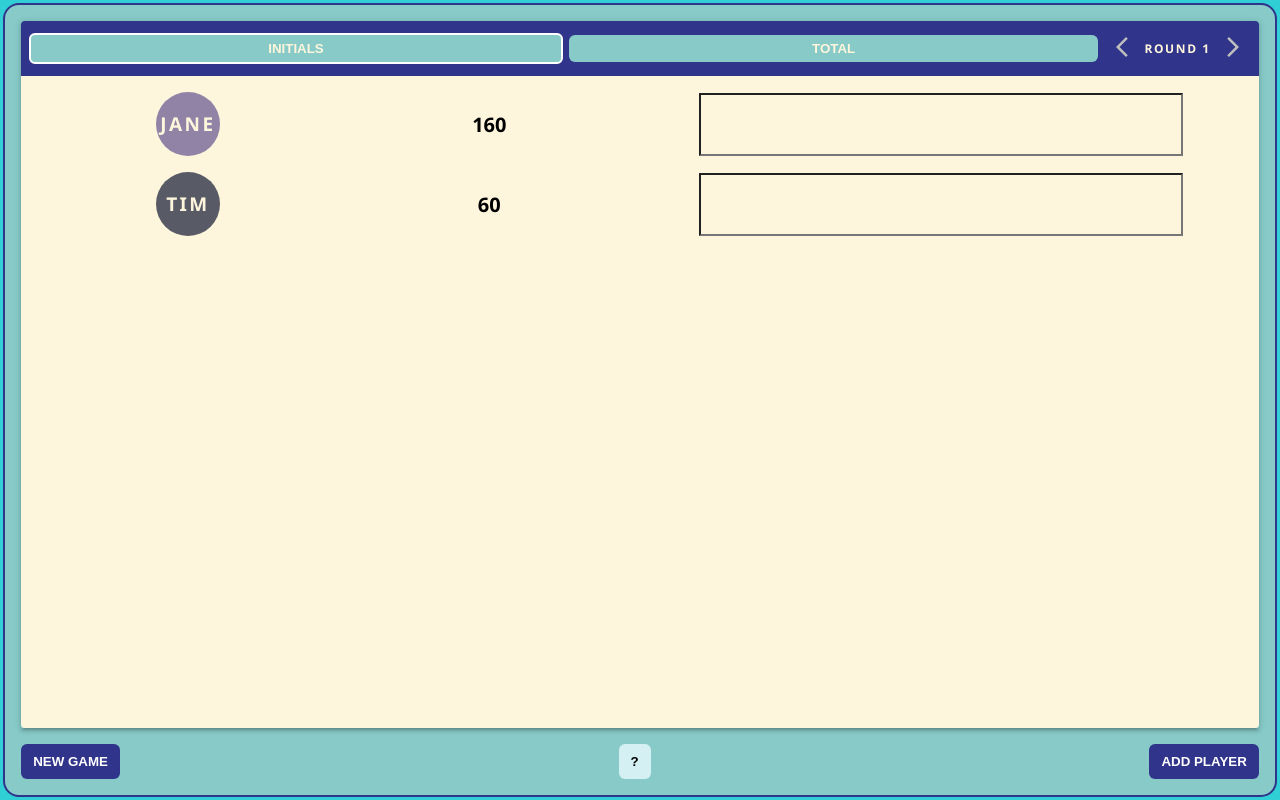
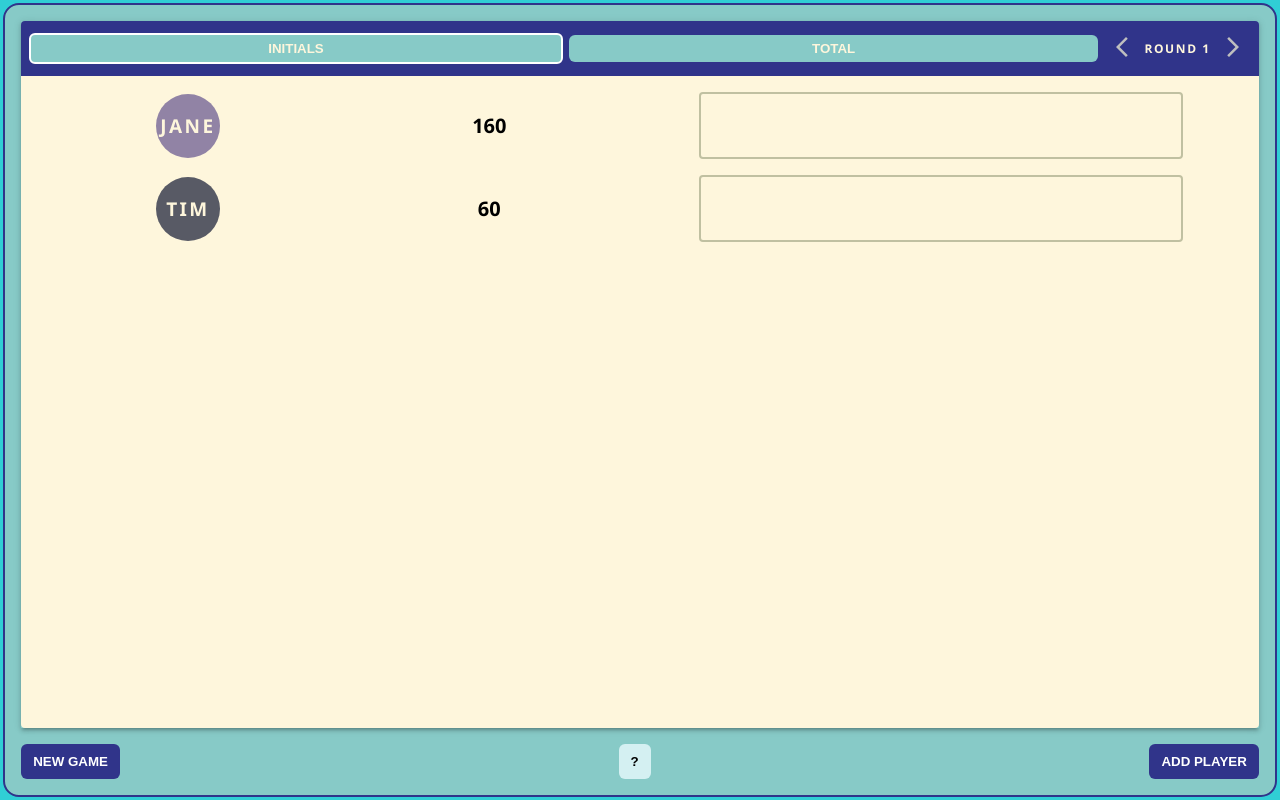
Before and after one commit to exp111/Flip7Score, an Angular app: page / in a window 1280 px wide. Built offline with nearby package versions, Linux system fonts and the light colour scheme.

Commit message:
input border

```diff
--- a/src/app/app.html
+++ b/src/app/app.html
@@ -1,7 +1,9 @@
 <div class="score-app">
   <div class="panel">
     <div class="top-controls">
+      <!-- TODO: remove this? -->
       <button class="btn active">INITIALS</button>
+      <!--TODO: add functionality to toggle between current total/missing -->
       <button class="btn">TOTAL</button>
 
       <div class="round-nav">
--- a/src/app/app.scss
+++ b/src/app/app.scss
@@ -134,13 +134,18 @@ $accent: #F9DD69;
     width: 75%;
     background: none;
     padding: 16.5px 14px;
+    border: 2px solid #C0C0A1;
+    border-radius: 4px;
     // text
     font-size: 22px;
     font-weight: bold;
     text-align: center;
+    font-family: inherit;
 
     &:focus {
-      outline: $primary;
+      border-width: 2px;
+      border-color: $primary;
+      outline: none;
     }
   }
 }
```
